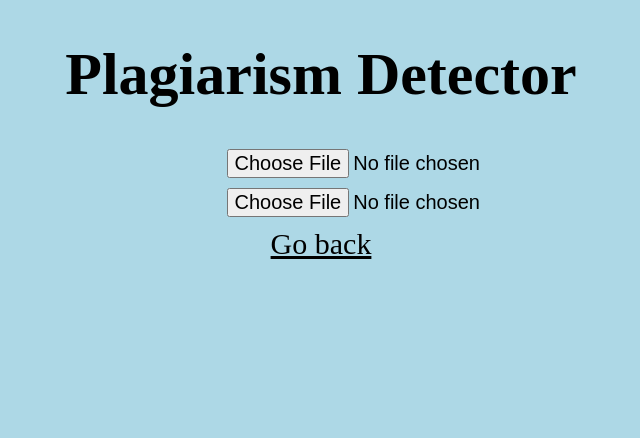
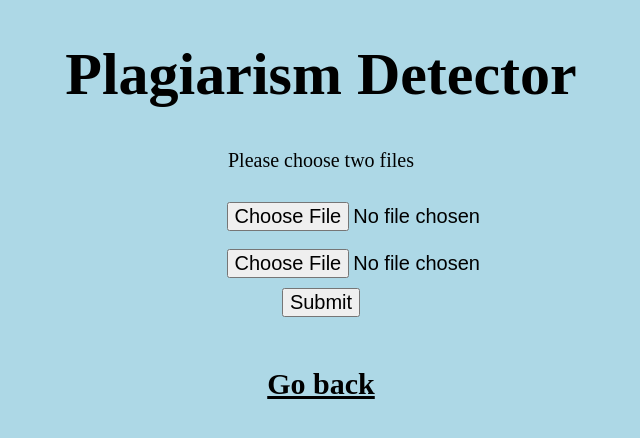
Before and after one commit to sreejaveeraghanta/PlagiarismDetector, a Flask app: page /fileVsfile in a window 1280 px wide. Shown: the top 438 px of the page, without its empty margins (319-959 px from the left). Run offline with Flask 3, Linux system fonts and the light colour scheme.

Commit message:
Added missing submit buttons to templates, as well as invalid input messages

```diff
--- a/main.py
+++ b/main.py
@@ -1,4 +1,5 @@
-from flask import Flask, redirect, url_for, render_template
+from flask import Flask, request, redirect, url_for, render_template
+from difflib import SequenceMatcher
 
 app = Flask(__name__)
 
@@ -9,18 +10,51 @@ def home():
 @app.route("/fileInput")
 def fileInput():
     return render_template("fileInput.html")
+@app.route("/fileInput", methods=['POST'])
+def fileInputRead():
+    file = request.form['file']
+    if (file != ""):
+        return "The similarity is: "
+    else:
+        return render_template("fileInput.html", errorFileInput="Invalid: please choose a file")
 
 @app.route("/fileVsfile")
 def fileVsfile():
     return render_template("fileVsfile.html")
 
+@app.route("/fileVsfile", methods=['POST'])
+def filesInputRead():
+    file1 = request.form['file1']
+    file2 = request.form['file2']
+    if (file1 != "" or file2 != ""):
+        return "The similarity is: "
+    else:
+        return render_template("fileVsfile.html", errorFilesInput="Invalid: please choose two files")
+
 @app.route("/textInput")
 def textInput():
     return render_template("textInput.html")
+
+@app.route("/textInput", methods=['POST'])
+def textInputRead():
+    text = request.form['text']
+    if (text != ""):
+        return "The similarity is: "
+    else:
+        return render_template("textInput.html", errorTextInput="Invalid: please type something")
 
 @app.route("/textVstext")
 def textVStext():
     return render_template("textVstext.html")
 
+@app.route("/textVstext", methods=['POST'])
+def textsInputRead():
+    text1 = request.form['text1']
+    text2 = request.form['text2']
+    if (text1 != "" or text2 != ""):
+        return "The similarity is: "
+    else:
+        return render_template("textVstext.html", errorTextsInput="Invalid: please type something in both text fields")
+
 if __name__ == "__main__":
     app.run()
--- a/static/style.css
+++ b/static/style.css
@@ -26,6 +26,16 @@ p {
     font-size: 20px;
 }
 
+#textSubmit,
+#textsSubmit,
+#fileSubmit,
+#filesSubmit {
+    display: block;
+    font-size: 20px;
+    margin: auto;
+    margin-bottom: 50px
+}
+
 
 #text {
     width: 50%;
--- a/templates/fileInput.html
+++ b/templates/fileInput.html
@@ -12,7 +12,11 @@
 <body>
     <h1 id= "title">Plagiarism Detector </h1>
     <p>Please insert a file to be checked</p>
-    <input id= "file" type = "file"><br>
+    <h1>{{errorFileInput}}<h1>
+    <form method="POST">
+        <input id= "file" type = "file" name = "file"><br>
+        <input id= "fileSubmit" type="submit"></input>
+    </form>
 
 
     <a class="link" href="/">Go back</a>
--- a/templates/fileVsfile.html
+++ b/templates/fileVsfile.html
@@ -11,8 +11,13 @@
 
 <body>
     <h1 id= "title">Plagiarism Detector </h1>
-    <input id= "file1" type = "file"> <br>
-    <input id= "file2" type = "file"> <br>
+    <p>Please choose two files</p>
+    <h1>{{errorFilesInput}}<h1>
+    <form method="POST">
+        <input id= "file1" name="file1" type = "file"> <br>
+        <input id= "file2" name="file2" type = "file"> <br>
+        <input id= "filesSubmit" type="submit"></input>
+    </form>
     <a class="link" href="/">Go back</a>
 </body>
 
```
Also changed, not shown: templates/textInput.html (+6 -2 lines), templates/textVstext.html (+6 -2 lines).
